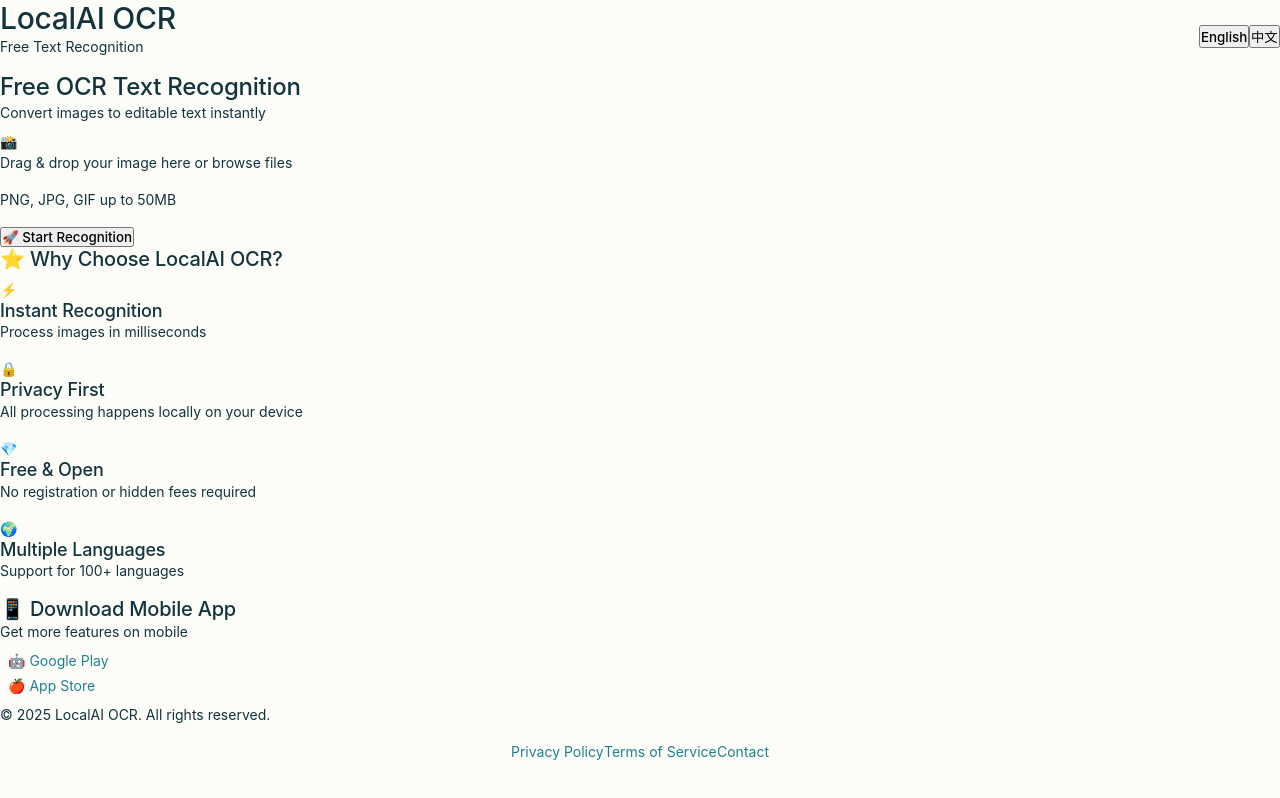
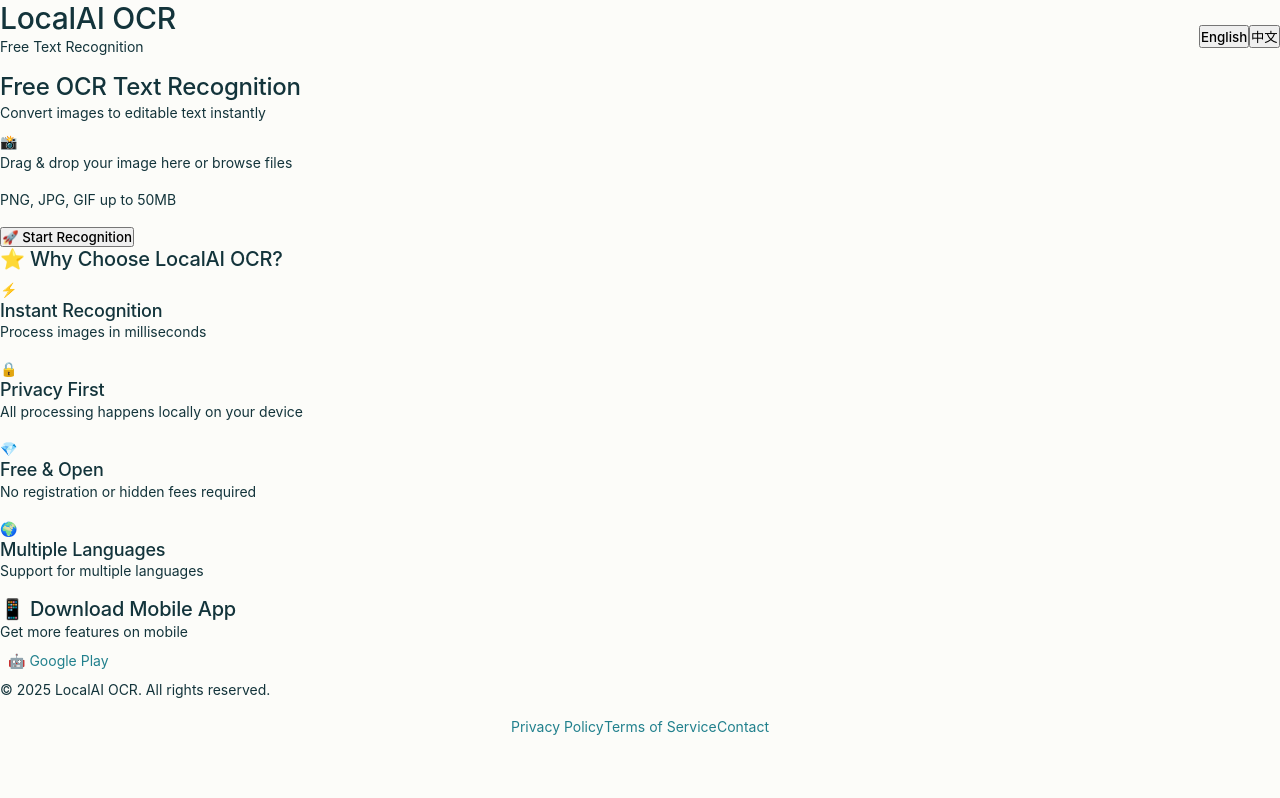
Before and after one commit to lingyunzheng/ocr-frontend, a Next.js app: page / in a window 1280 px wide. Built offline with nearby package versions, Linux system fonts and the light colour scheme; a web font is replaced by a local one.

Commit message:
Update page.tsx

```diff
--- a/app/page.tsx
+++ b/app/page.tsx
@@ -28,7 +28,7 @@
     feature3: 'Free & Open',
     feature3Desc: 'No registration or hidden fees required',
     feature4: 'Multiple Languages',
-    feature4Desc: 'Support for 100+ languages',
+    feature4Desc: 'Support for multiple languages', // ← 修改：去掉100+
     downloadApp: 'Download Mobile App',
     appBenefit: 'Get more features on mobile',
     googlePlay: 'Google Play',
@@ -59,7 +59,7 @@
     feature3: '完全免费',
     feature3Desc: '无需注册，没有隐藏费用',
     feature4: '多语言支持',
-    feature4Desc: '支持100+种语言',
+    feature4Desc: '支持多种语言', // ← 修改：去掉100+
     downloadApp: '下载移动应用',
     appBenefit: '手机端获得更多功能',
     googlePlay: 'Google Play',
@@ -384,6 +384,7 @@
           <h3 className="text-3xl font-bold mb-4">📱 {t.downloadApp}</h3>
           <p className="text-lg mb-8 opacity-90">{t.appBenefit}</p>
           <div className="flex flex-col sm:flex-row gap-4 justify-center">
+            {/* ← 删除了 App Store 链接，只保留 Google Play */}
             <a
               href="https://play.google.com/store/apps/details?id=com.localai.ocr"
               target="_blank"
@@ -391,14 +392,6 @@
               className="px-8 py-4 bg-white text-purple-600 rounded-lg font-bold hover:bg-gray-100 transition-all inline-flex items-center justify-center gap-2"
             >
               🤖 {t.googlePlay}
-            </a>
-            <a
-              href="https://apps.apple.com/app/localai-ocr/id6123456789"
-              target="_blank"
-              rel="noopener noreferrer"
-              className="px-8 py-4 bg-white text-purple-600 rounded-lg font-bold hover:bg-gray-100 transition-all inline-flex items-center justify-center gap-2"
-            >
-              🍎 {t.appStore}
             </a>
           </div>
         </section>
```
